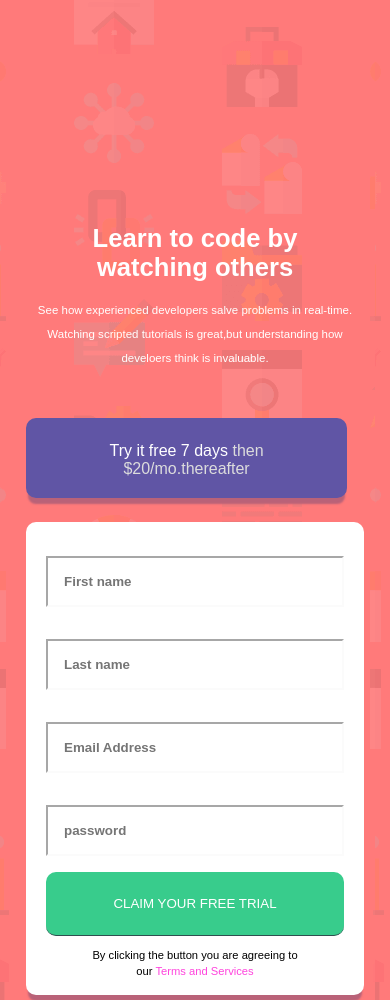
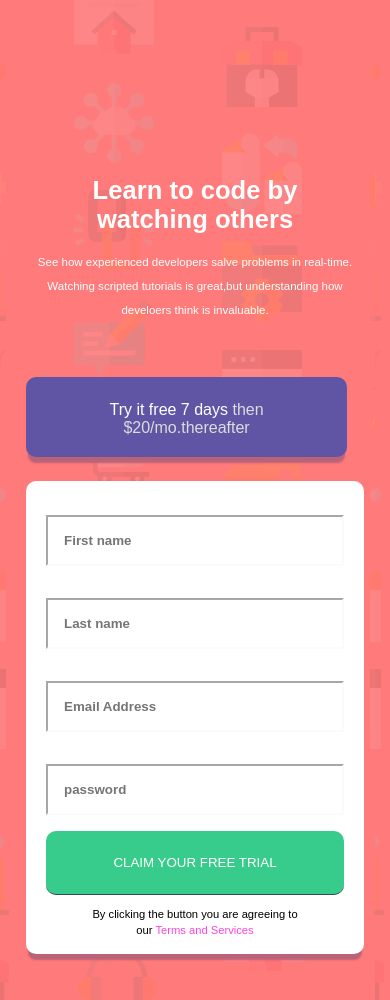
Before and after one commit to HenriqueGalvim/Design1, a plain HTML site: page index.html in a window 390 px wide. Shown: the top 1000 px of the page. Drawn offline with Linux system fonts and the light colour scheme.

Commit message:
Update estilos.css

```diff
--- a/estilos.css
+++ b/estilos.css
@@ -127,7 +127,7 @@ body{
 		/*Caixa numero 1*/
 		.caixa1{
 			margin:0;
-			margin-top:12rem;
+			margin-top:9rem;
 			text-align: center;
 			color: white;
 			height: 40vh;
```
